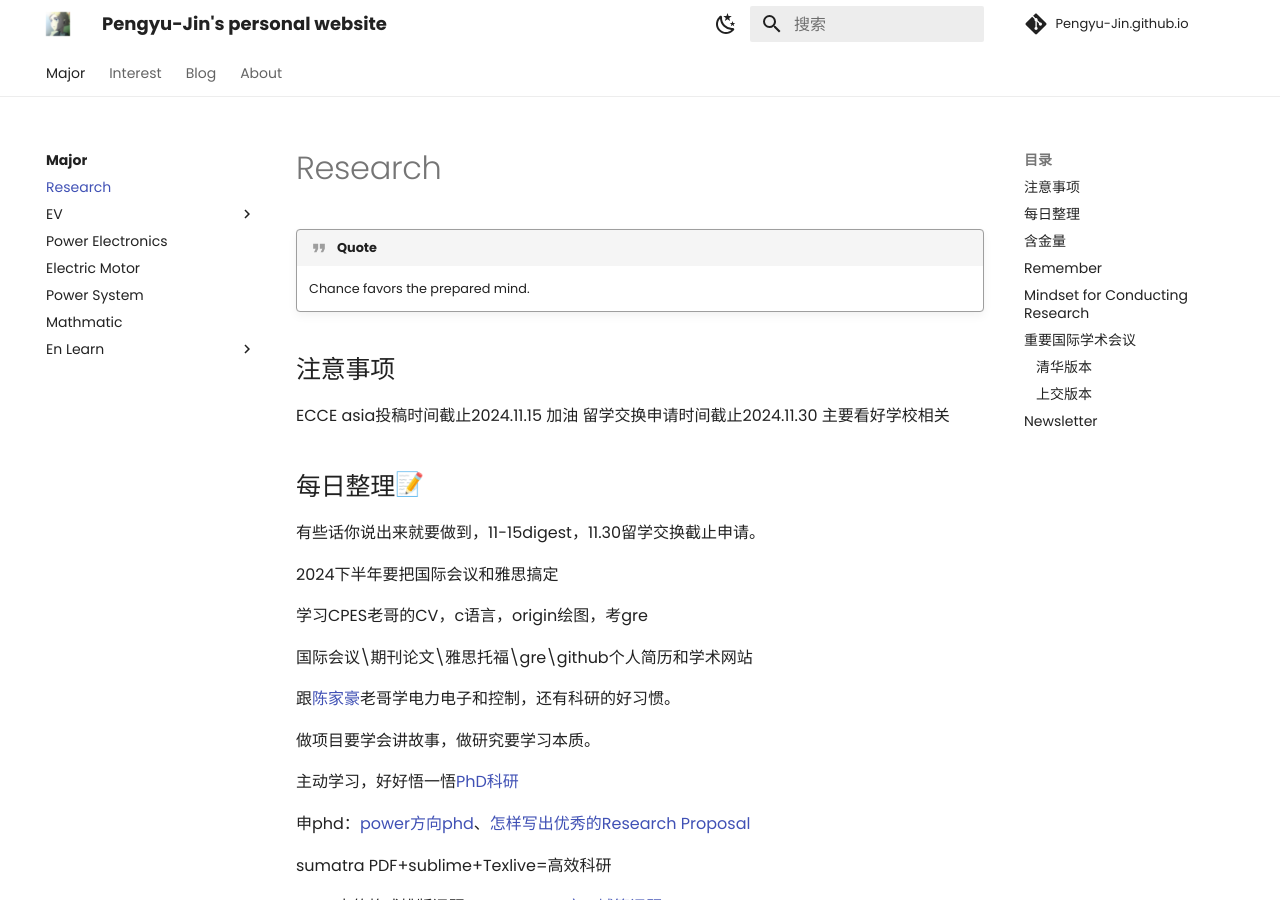
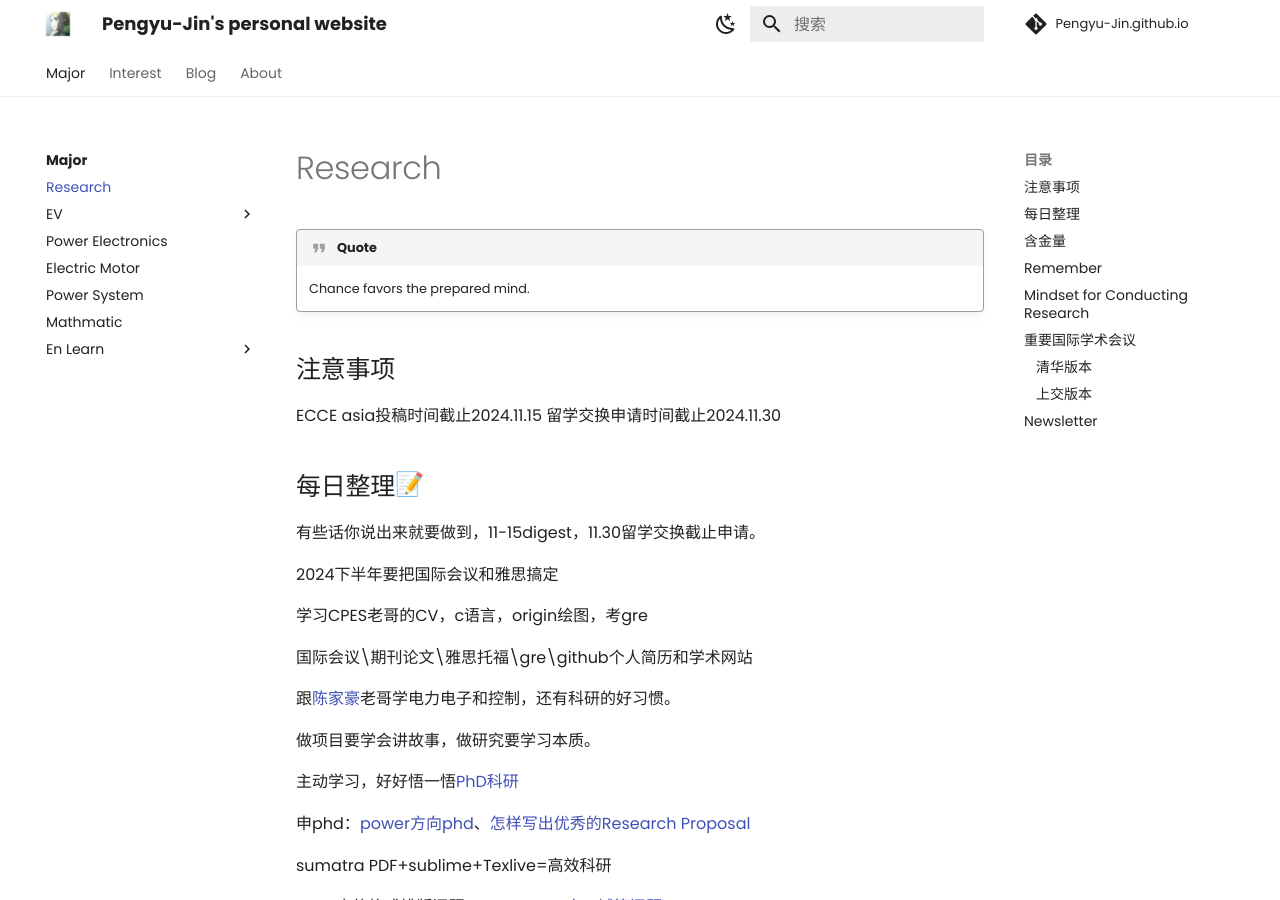
Before and after one commit to Pengyu-Jin/Pengyu-Jin.github.io, an MkDocs documentation site: the page built from docs/major/research/research.md, in a window 1280 px wide and 900 px high. Built offline with MkDocs 1.6.1 and Material for MkDocs 9.7.7, drawn with Linux system fonts in a browser that asks for light colours; emoji names are drawn with the system emoji font; comment, search, counter and statistics services are not loaded.

Commit message:
20241114

```diff
--- a/docs/major/research/research.md
+++ b/docs/major/research/research.md
@@ -4,9 +4,7 @@
 
 ## 注意事项
 ECCE asia投稿时间截止2024.11.15
-加油
 留学交换申请时间截止2024.11.30
-主要看好学校相关
 
 ## 每日整理:memo:
 
```
